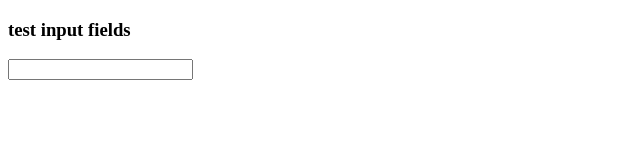
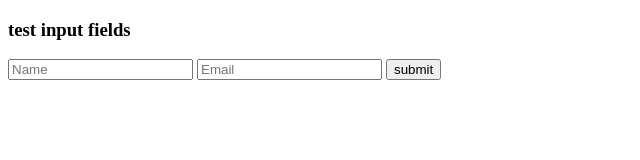
Before and after one commit to Slawm/autocomplete, a plain HTML site: page index.html in a window 1280 px wide. Shown: the whole page, without its empty margins (0-640 px from the left). Drawn offline with Linux system fonts and the light colour scheme.

Commit message:
modify index

```diff
--- a/index.html
+++ b/index.html
@@ -6,7 +6,12 @@
     <title>autocomplete</title>
     <div>
         <h3>test input fields</h3>
-        <input type="text" name="username" />
+        <form action="">
+            <input type="text" name="username" id="username" placeholder="Name" />
+            <input type="mail" name="email" id="username" placeholder="Email" />
+            <input type="submit" name="submit" id="submit" value="submit" />
+        </form>
+
     </div>
 </head>
 <body>
```
